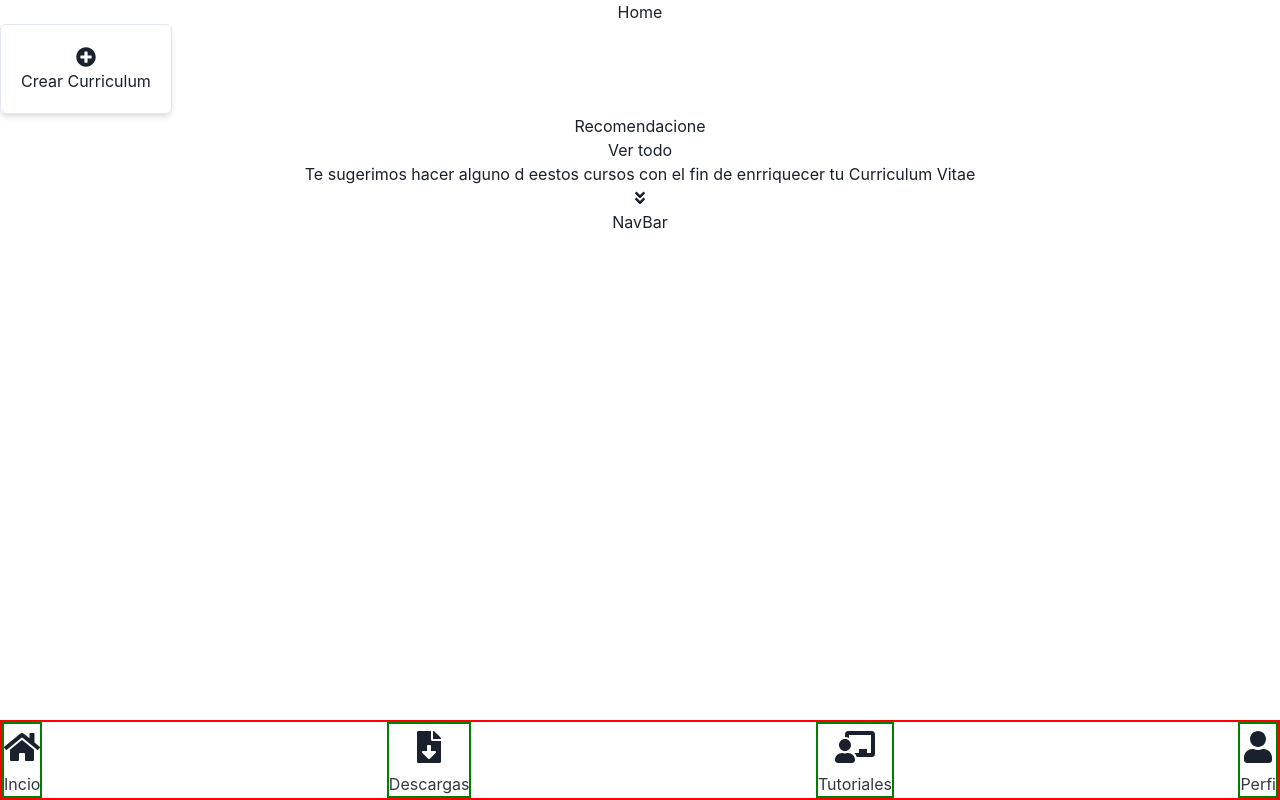
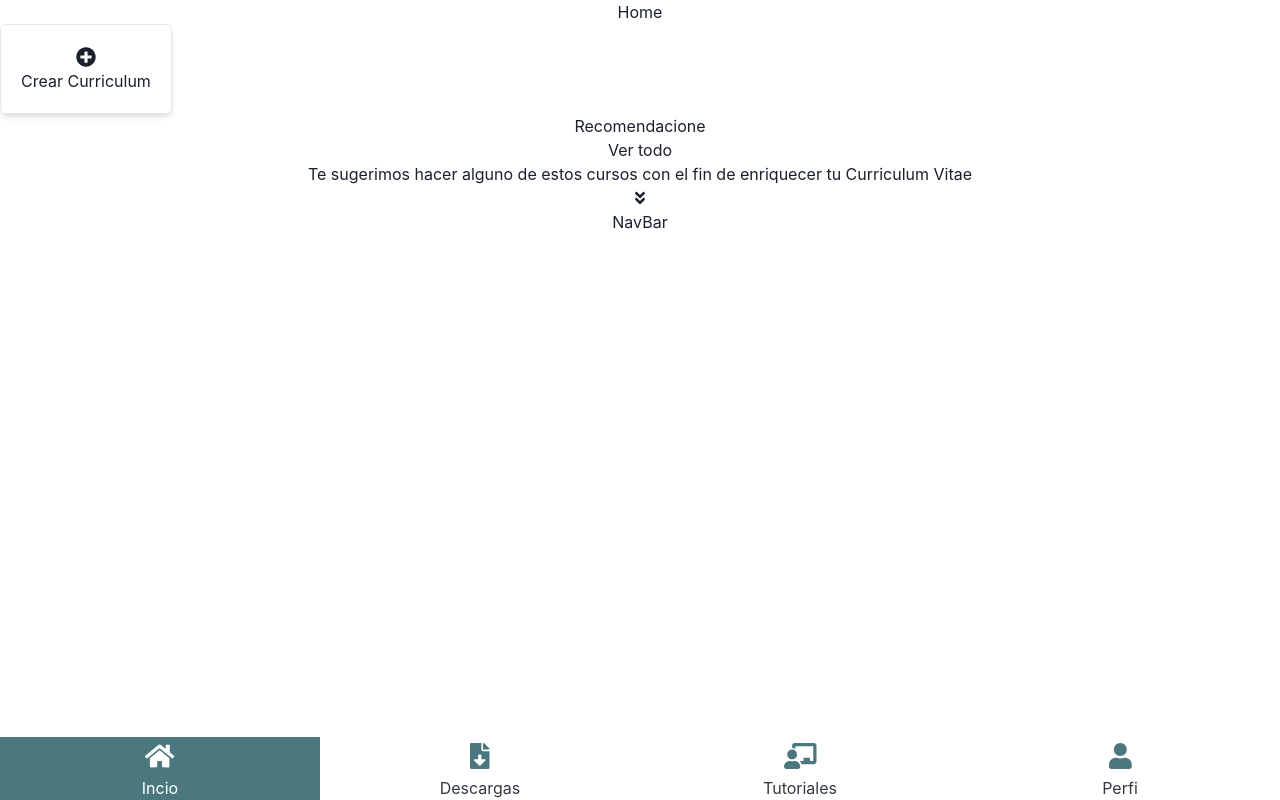
Before and after one commit to Juanpabedoyav/Cv-App, a React (Create React App) app: page /home in a window 1280 px wide. Built offline with nearby package versions, Linux system fonts and the light colour scheme.

Commit message:
Cambiando estilos del NavBar

```diff
--- a/src/components/Home.js
+++ b/src/components/Home.js
@@ -1,9 +1,12 @@
-import { Box, Heading, HStack, Grid, GridItem  } from '@chakra-ui/layout'
-import React from 'react'
+import { Box, Heading, HStack, Grid, GridItem } from "@chakra-ui/layout";
+import React from "react";
 import { FontAwesomeIcon } from "@fortawesome/react-fontawesome";
-import { faPlusCircle, faAngleDoubleDown } from "@fortawesome/free-solid-svg-icons";
-import { Link as LinkReact} from "react-router-dom";
-import NavBar from './NavBar';
+import {
+  faPlusCircle,
+  faAngleDoubleDown,
+} from "@fortawesome/free-solid-svg-icons";
+import { Link as LinkReact } from "react-router-dom";
+import NavBar from "./NavBar";
 
 const Home = () => {
   return (
@@ -11,33 +14,33 @@ const Home = () => {
       <h1>Home</h1>
 
       <HStack spacing={8}>
-               <LinkReact to="/formcv1"> <Box
-                    p={5}
-                    shadow="md"
-                    borderWidth="1px"
-                    flex="1"
-                    borderRadius="md"
-                    // {...rest}
-                >
-                    <Heading fontSize="xl"><FontAwesomeIcon icon={faPlusCircle} /></Heading>
-
+        <LinkReact to="/formcv1">
+          {" "}
+          <Box p={5} shadow="md" borderWidth="1px" flex="1" borderRadius="md">
+            <Heading fontSize="xl">
+              <FontAwesomeIcon icon={faPlusCircle} />
+            </Heading>
             <h4>Crear Curriculum </h4>
-
           </Box>
         </LinkReact>
       </HStack>
 
       <h3>Recomendacione</h3>
-                    <LinkReact to="/tutoriales"><h3>Ver todo</h3></LinkReact>
+      <LinkReact to="/tutoriales">
+        <h3>Ver todo</h3>
+      </LinkReact>
 
-                    <p>Te sugerimos hacer alguno d eestos cursos con el fin de enrriquecer tu Curriculum Vitae</p>
-                    <div><FontAwesomeIcon icon={faAngleDoubleDown} /></div>
+      <p>
+        Te sugerimos hacer alguno de estos cursos con el fin de enriquecer tu
+        Curriculum Vitae
+      </p>
+      <div>
+        <FontAwesomeIcon icon={faAngleDoubleDown} />
+      </div>
 
+      <NavBar />
+    </div>
+  );
+};
 
-                 <NavBar/>
-
-        </div>
-    )
-}
-
-export default Home
+export default Home;
--- a/src/components/NavBar.js
+++ b/src/components/NavBar.js
@@ -1,10 +1,15 @@
-import { Button } from '@chakra-ui/button'
-import { Box, Flex, Text } from '@chakra-ui/layout'
-import React from 'react'
-import {Link as LinkReact } from 'react-router-dom'
+import { Button } from "@chakra-ui/button";
+import { Box, Flex, Text } from "@chakra-ui/layout";
+import React from "react";
+import { Link as LinkReact } from "react-router-dom";
 import { FontAwesomeIcon } from "@fortawesome/react-fontawesome";
-import { faHome, faFileDownload, faChalkboardTeacher, faUser } from "@fortawesome/free-solid-svg-icons";
-import { NavContainer } from '../styles/NavBar.style';
+import {
+  faHome,
+  faFileDownload,
+  faChalkboardTeacher,
+  faUser,
+} from "@fortawesome/free-solid-svg-icons";
+import { NavContainer } from "../styles/NavBar.style";
 
 const NavBar = () => {
   return (
@@ -12,37 +17,37 @@ const NavBar = () => {
       <h1>NavBar</h1>
       <NavContainer>
         <Flex className="nav">
-
-                    <LinkReact to="/home" >
-                            <Box className="box" >
-                                <FontAwesomeIcon icon={faHome} /><Text className="nav-titulo">Incio</Text>
-                            </Box>
-                    </LinkReact>
-                    <LinkReact to="/descargas">
-                            <Box className="box" >
-                                <FontAwesomeIcon icon={faFileDownload} /><Text className="nav-titulo">Descargas</Text>
+          <LinkReact to="/home" className="nav-item active">
+            <Box className="box box-active">
+              <FontAwesomeIcon icon={faHome} />
+              <Text className="nav-titulo box-active">Incio</Text>
             </Box>
           </LinkReact>
 
-                    <LinkReact to="/tutoriales">
-                            <Box className="box" >
-                                <FontAwesomeIcon icon={faChalkboardTeacher} /><Text className="nav-titulo">Tutoriales</Text>
-                            </Box>
-                    </LinkReact>
-                    <LinkReact to="/perfil">
-                            <Box className="box" >
-                                <FontAwesomeIcon icon={faUser } /><Text className="nav-titulo">Perfi</Text>
+          <LinkReact to="/descargas" className="nav-item">
+            <Box className="box">
+              <FontAwesomeIcon icon={faFileDownload} />
+              <Text className="nav-titulo">Descargas</Text>
             </Box>
           </LinkReact>
 
+          <LinkReact to="/tutoriales" className="nav-item">
+            <Box className="box">
+              <FontAwesomeIcon icon={faChalkboardTeacher} />
+              <Text className="nav-titulo">Tutoriales</Text>
+            </Box>
+          </LinkReact>
 
-
-
-
+          <LinkReact to="/perfil" className="nav-item">
+            <Box className="box">
+              <FontAwesomeIcon icon={faUser} />
+              <Text className="nav-titulo">Perfi</Text>
+            </Box>
+          </LinkReact>
         </Flex>
       </NavContainer>
     </div>
-    )
-}
+  );
+};
 
-export default NavBar
+export default NavBar;
--- a/src/styles/GlobalStyles.js
+++ b/src/styles/GlobalStyles.js
@@ -4,9 +4,8 @@ export const GlobalStyles = createGlobalStyle`
   :root{
 
       --color-background: #EEF5F6;
-      --color-buttonPhone: #4B777E;
-      /* --color-buttonfacebook: #2D4A4F; */
       --color-blanco: #fff;
+      --color-principal: #4B777E;
 
   }
 
--- a/src/styles/InicioApp.styles.js
+++ b/src/styles/InicioApp.styles.js
@@ -36,7 +36,7 @@ export const ButtonContainer = styled.div`
     height: 49px;
     width: 100%;
     border-width: 0;
-    background-color: var(--color-buttonPhone);
+    background-color: var(--color-principal);
     color: var(--color-blanco);
     border-radius: 1px;
     font-weight: bold;
--- a/src/styles/NavBar.style.js
+++ b/src/styles/NavBar.style.js
@@ -1,31 +1,32 @@
-import styled from 'styled-components';
-
+import styled from "styled-components";
 
 export const NavContainer = styled.nav`
-
-border: 2px solid red;
+  /* border: 2px solid red; */
   position: fixed;
   bottom: 0;
   width: 100%;
 
-.box{
-    border: 2px solid green;
+  .box {
+    /* border-top: 1px solid var(--color-principal); */
     display: inline-block;
-    font-size: 2rem;
+    font-size: 26px;
+    color: var(--color-principal);
     width: 100%;
-
-
-
   }
-.nav{
+  .nav {
     justify-content: space-between;
-
   }
-.nav-titulo{
+  .nav-titulo {
     font-size: 1rem;
-    color: #33393F;
-
+    color: #33393f;
   }
-
-
+  .nav-item {
+    width: 25%;
+  }
+  .active {
+    background-color: var(--color-principal);
+  }
+  .box-active {
+    color: var(--color-blanco);
+  }
 `;
```
Also changed, not shown: src/components/Tutoriales.js (+8 -8 lines). Lines whose indentation alone changed are shown as unchanged.
